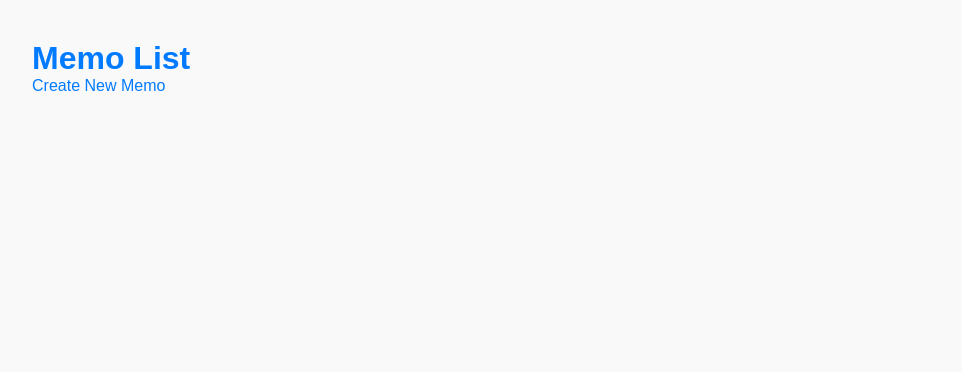
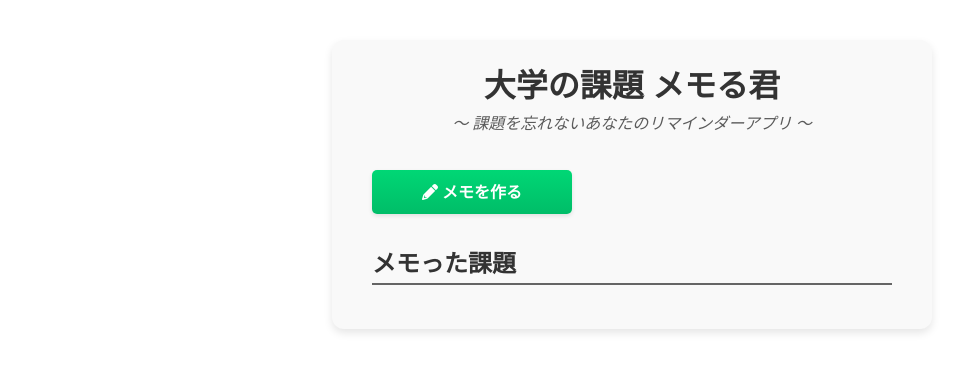
Before and after one commit to urassh/docker-flask-app, a Flask app: page / in a window 1280 px wide. Shown: the top 372 px of the page, without its empty margins (8-970 px from the left). Run offline with Flask 3, Linux system fonts and the light colour scheme.

Commit message:
feat: style index

```diff
--- /dev/null
+++ b/app/static/css/index.css
@@ -0,0 +1,44 @@
+/* index css */
+#index {
+    h1 {
+        text-align: center;
+    }
+
+    .sub-title {
+        margin-top: 4px;
+        margin-bottom: 16px;
+        text-align: center;
+        font-style: italic;
+        opacity: 0.8;
+    }
+
+    .button {
+        margin-top: 20px;
+        margin-bottom: 30px;
+        background-image: linear-gradient(-180deg, #00D775, #00BD68);
+    }
+
+    .button:hover {
+        background: #00bd68;
+    }
+
+    .fas {
+        color: #FFF;
+    }
+
+    .card {
+        margin-bottom: 24px;
+        text-align: left;
+
+        a {
+            font-size: large;
+            font-weight: bold;
+            text-decoration: solid;
+        }
+
+        p {
+            font-size: small;
+            opacity: 0.8;
+        }
+    }
+}
--- a/app/static/css/styles.css
+++ b/app/static/css/styles.css
@@ -3,46 +3,63 @@
     margin: 0;
     padding: 0;
     box-sizing: border-box;
-    font-family: Arial, sans-serif;
-}
-body {
-    font-family: Arial, sans-serif;
-    margin: 20px;
-    padding: 20px;
-    background-color: #f9f9f9;
+    font-family: system-ui, -apple-system, BlinkMacSystemFont, 'Segoe UI', Roboto, Oxygen, Ubuntu, Cantarell, 'Open Sans', 'Helvetica Neue', sans-serif;
     color: #333;
 }
 
-h1 {
-    color: #007BFF;
-}
-
 a {
-    color: #007BFF;
     text-decoration: none;
-}
-
-a:hover {
-    text-decoration: underline;
 }
 
 ul {
     list-style-type: none;
-    padding: 0;
 }
 
-li {
-    margin: 5px 0;
-    padding: 10px;
-    background-color: #e9ecef;
-    border-radius: 5px;
+/* common css */
+.container {
+    margin: 40px auto;
+    width: 600px;
+    background-color: #f9f9f9;
+    padding: 20px 40px;
+    border-radius: 12px;
+    box-shadow: 0 4px 8px rgba(0, 0, 0, 0.1);
 }
 
-button {
-    background-color: #FF0000;
-    color: white;
-    border: none;
-    padding: 5px 10px;
-    border-radius: 5px;
-    cursor: pointer;
+.button {
+  background-color: initial;
+  border-radius: 5px;
+  box-shadow: rgba(0, 0, 0, 0.1) 0 2px 4px;
+  color: #FFFFFF;
+  cursor: pointer;
+  display: inline-block;
+  height: 44px;
+  line-height: 44px;
+  outline: 0;
+  overflow: hidden;
+  padding: 0 20px;
+  pointer-events: auto;
+  position: relative;
+  text-align: center;
+  touch-action: manipulation;
+  user-select: none;
+  -webkit-user-select: none;
+  vertical-align: top;
+  white-space: nowrap;
+  width: 200px;
+  z-index: 9;
+  border: 0;
+  font-weight: bold;
 }
+
+.card {
+    padding: 16px;
+    background-color: #e9ecef;
+    border-radius: 6px;
+    box-shadow: 0 4px 8px rgba(0, 0, 0, 0.1);
+}
+
+.title-border {
+    padding-bottom: 4px;
+    margin-bottom: 24px;
+    border-bottom: 2px solid #333333bd;
+}
--- a/app/templates/index.html
+++ b/app/templates/index.html
@@ -4,17 +4,30 @@
     <meta charset="UTF-8">
     <meta name="viewport" content="width=device-width, initial-scale=1.0">
     <title>Memo App</title>
+    <link rel="stylesheet" href="https://cdnjs.cloudflare.com/ajax/libs/font-awesome/6.0.0-beta3/css/all.min.css">
     <link rel="stylesheet" href="{{ url_for('static', filename='css/styles.css') }}">
+    <link rel="stylesheet" href="{{ url_for('static', filename='css/index.css') }}">
 </head>
 <body>
-    <h1>Memo List</h1>
-    <a href="{{ url_for('create_memo') }}">Create New Memo</a>
+    <div id="index" class="container">
+        <h1>大学の課題 メモる君</h1>
+        <p class="sub-title">〜 課題を忘れないあなたのリマインダーアプリ 〜</p>
+
+        <a href="{{ url_for('create_memo') }}" class="button">
+            <i class="fas fa-pencil-alt"></i> メモを作る
+        </a>
+
+        <div class="memos">
+            <h2 class="title-border">メモった課題</h2>
             <ul>
                 {% for memo in memos %}
-        <li>
+                <li class="card">
                     <a href="{{ url_for('view_memo', memo_id=memo.id) }}">{{ memo.title }}</a>
+                    <p>作成日: {{ memo.created_at.strftime('%Y年 %m月 %d日 %H:%M') }}</p>
                 </li>
                 {% endfor %}
             </ul>
+        </div>
+    </div>
 </body>
 </html>
```
Lines whose indentation alone changed are shown as unchanged.
